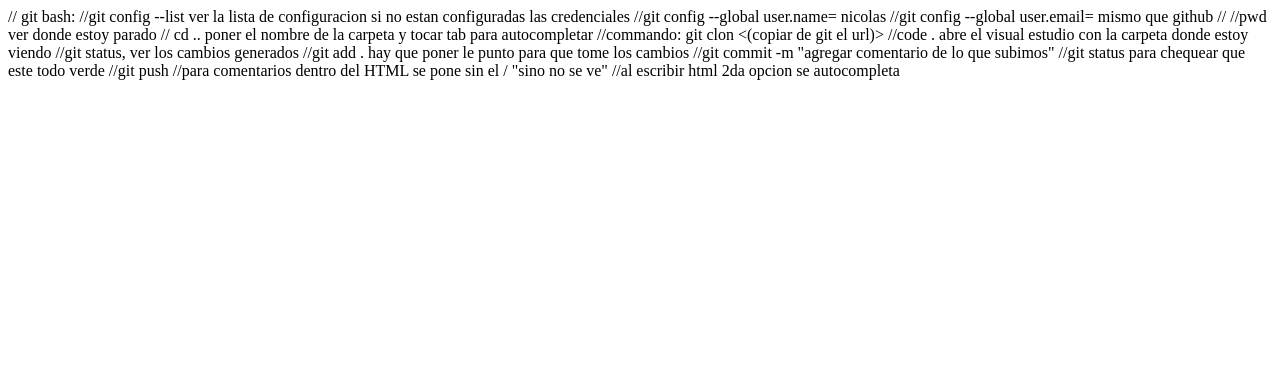
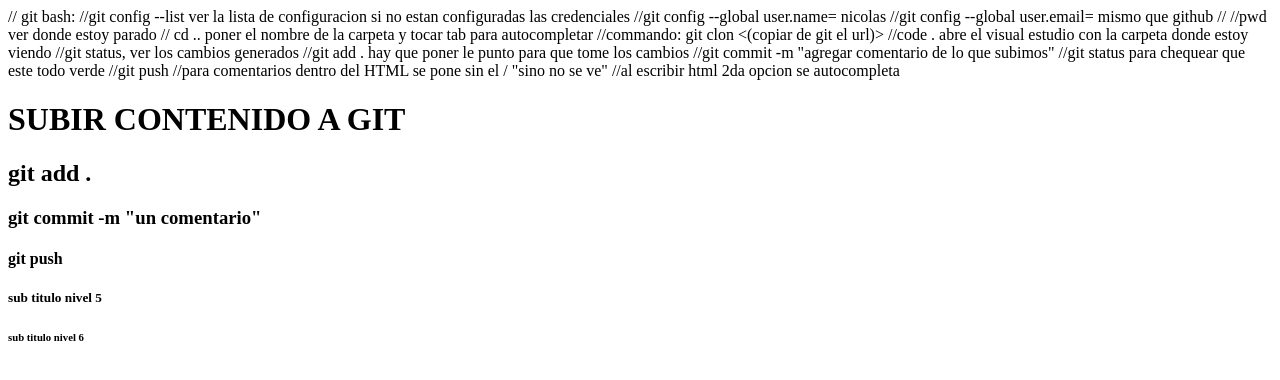
Before and after one commit to NicolasDS88/NicolasDS88.github.io, a plain HTML site: page desarrollo/codo-codo/git/Clase2/index.html in a window 1280 px wide. Drawn offline with Linux system fonts and the light colour scheme.

Commit message:
correcion contenido clases codo a codo

```diff
--- a/desarrollo/codo-codo/git/Clase2/index.html
+++ b/desarrollo/codo-codo/git/Clase2/index.html
@@ -28,6 +28,16 @@
         //para comentarios dentro del HTML se pone sin el / "sino no se ve" <!-/- comentario -->
         //al escribir html 2da opcion se autocompleta
 
+          <!-- comentario html: esto el navegador no lo procesa -->
+    <!-- etiquetas o elementos de html-->
+    <!-- apertura  <  y cierre >  -->
+    <h1>SUBIR CONTENIDO A GIT</h1>
+    <h2>git add .</h2>
+    <h3>git commit -m "un comentario"</h3>
+    <h4>git push</h4>
+    <h5>sub titulo nivel 5</h5>
+    <h6>sub titulo nivel 6</h6>
+
 
 
 </body>
```
